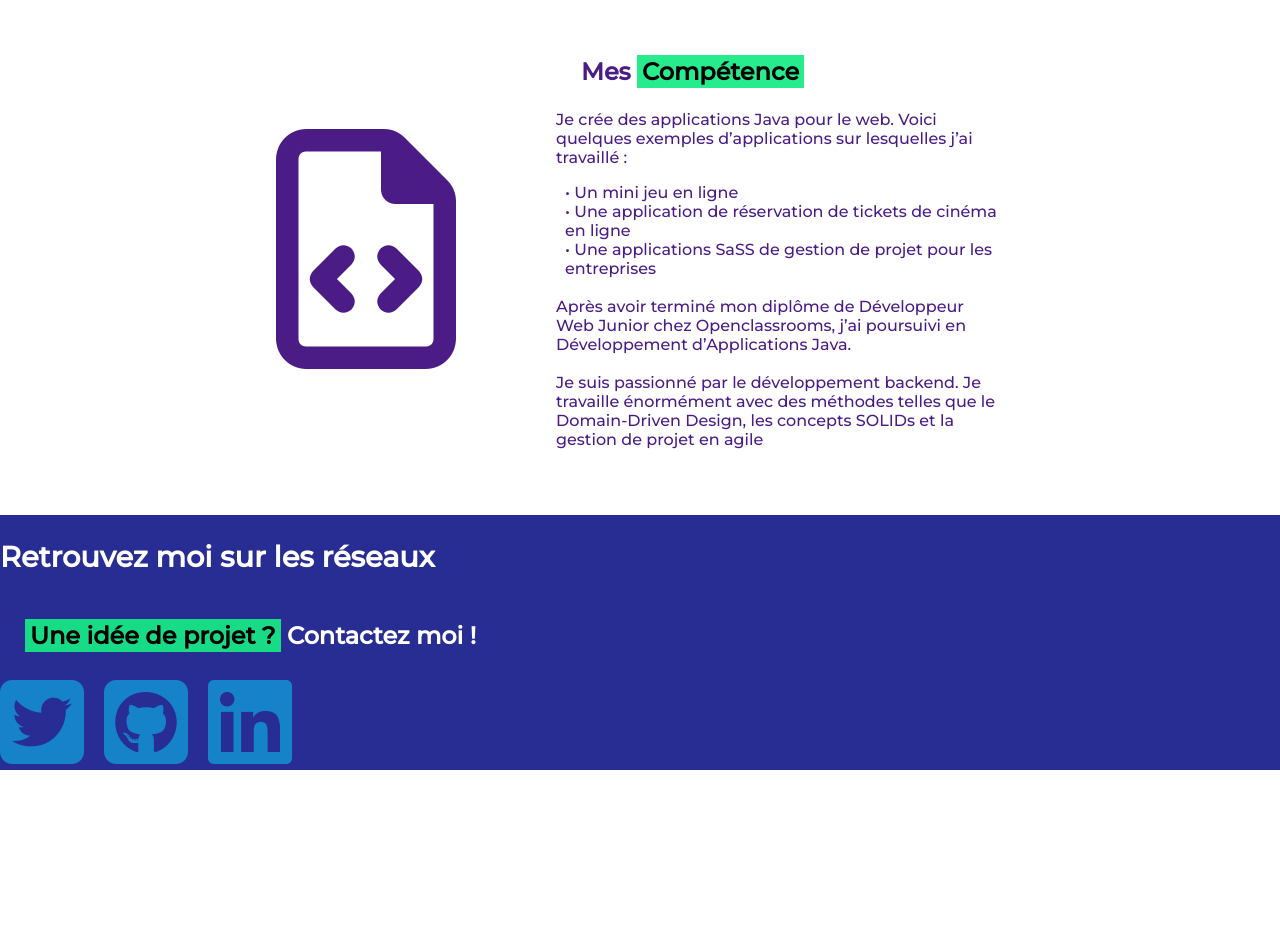
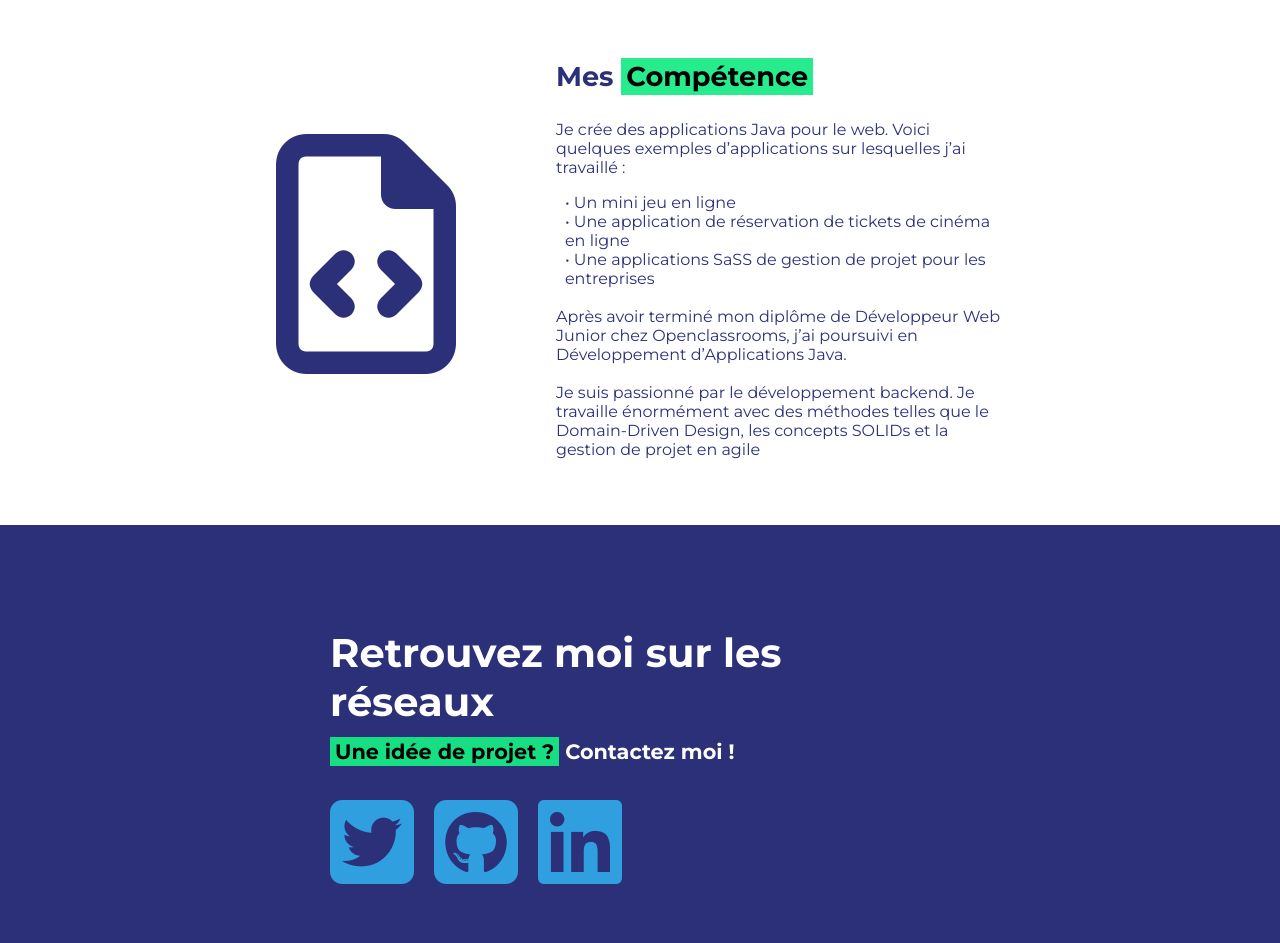
Before and after one commit to baptjul/proj1-java, a plain HTML site: page index.html in a window 1280 px wide. Shown: the part 440-1383 px from the top of the page. Before the commit the page ends 1212 px from the top, so only its background shows below. Drawn offline with Linux system fonts and the light colour scheme.

Commit message:
css and content

```diff
--- a/index.html
+++ b/index.html
@@ -4,9 +4,9 @@
 <head>
     <meta charset="utf-8" />
     <meta name="viewport" content="width=device-width, initial-scale=1.0" />
-    <link rel="preconnect" href="https://fonts.googleapis.com" />
-    <link rel="preconnect" href="https://fonts.gstatic.com" crossorigin />
-    <link href="https://fonts.googleapis.com/css2?family=Montserrat:wght@500&display=swap" rel="stylesheet" />
+    <link rel="preconnect" href="https://fonts.googleapis.com">
+    <link rel="preconnect" href="https://fonts.gstatic.com" crossorigin>
+    <link href="https://fonts.googleapis.com/css2?family=Montserrat:wght@400;700&display=swap" rel="stylesheet">
 
     <link rel="stylesheet" href="projet1.css" />
     <script src="https://kit.fontawesome.com/17089d417a.js" crossorigin="anonymous"></script>
@@ -29,7 +29,7 @@
     </div>
 
     <div class="box center">
-        <i class="far fa-file-code"></i>
+        <i class="rotate-center far fa-file-code"></i>
         <div class="center_text">
             <h3>Mes <span class="title_background">Compétence</span></h3>
             <p>
@@ -52,17 +52,29 @@
     </div>
 
     <div class="footer">
-        <h2>Retrouvez moi sur les réseaux</h2>
-        <h3>
-            <span class="title_background">Une idée de projet ?</span> Contactez moi !
-        </h3>
+        <div class="footer_text">
+            <h2>Retrouvez moi sur les réseaux</h2>
+            <h4>
+                <span class="title_background">Une idée de projet ?</span> Contactez moi !
+            </h4>
 
-        <div class="links">
-            <a href="https://twitter.com/cassidoo/status/1460758730497212420" alt="twitter link"><i
-                    class="fab fa-twitter-square"></i></a>
-            <a href="https://github.com/baptjul/" alt="git link"><i class="fab fa-github-square"></i></a>
-            <a href="https://www.linkedin.com/in/baptiste-julienne/" alt="linkedin link"><i
-                    class="fab fa-linkedin"></i></a>
+            <div class="links">
+                <div class="links_prop">
+                    <a href="https://twitter.com/cassidoo/status/1460758730497212420" alt="twitter link">
+                        <i class="fab fa-twitter-square"></i>
+                    </a>
+                </div>
+                <div class="links_prop">
+                    <a href="https://github.com/baptjul/" alt="git link">
+                        <i class="fab fa-github-square"></i>
+                    </a>
+                </div>
+                <div class="links_prop">
+                    <a href="https://www.linkedin.com/in/baptiste-julienne/" alt="linkedin link">
+                        <i class="fab fa-linkedin"></i>
+                    </a>
+                </div>
+            </div>
         </div>
     </div>
 </body>
--- a/projet1.css
+++ b/projet1.css
@@ -6,17 +6,23 @@ html, body {
 }
 
 h1 {
+    font-weight: bold;
     font-size: 2.5em;
     margin-bottom: -15px;
     margin-top: 0;
 }
 
 h2 {
-    font-size: 1.8em;
+    font-size: 2.5em;
+    font-weight: bold;
 }
 
 h3 {
     font-size: 1.5em;
+}
+
+h4 {
+    font-size: 1.3em;
 }
 
 .title_background {
@@ -46,8 +52,8 @@ h3 {
     margin-top: 0;
 }
 
-.header_text h1, h3 {
-    padding-left: 25px;
+.header_text h1, .header_text h3 {
+    padding-left: 20px;
 }
 
 .header_text p {
@@ -63,9 +69,14 @@ h3 {
 /* ------ center ------ */
 
 .center {
-    color: #3c0a7cec;
+    color: #111768e3;
     align-items: center;
     margin: 50px 0 50px 0;
+}
+
+.center h3 {
+    padding-left: 0;
+    font-size: 1.7em;
 }
 
 .center i {
@@ -82,29 +93,57 @@ h3 {
     margin-left: 2%;
 }
 
+.rotate-center:hover {
+	animation: rotate-center 0.3s ease-in-out both;
+}
+
+@keyframes rotate-center {
+    0% {
+        transform: rotate(0);
+    }
+    100% {
+        transform: rotate(360deg);
+    }
+}
+
+
 /* ------ footer ------ */
 
 .footer {
-    background-color: #161d8bec;
+    height: 100%;
+    background-color: #111768e3;
     display: flex;
     flex-direction: column;
+    align-items: center;
+    padding: 20px 20px 20px 20px;
+}
+
+.footer_text h2 {
+    margin-bottom: -15px;
+}
+
+.footer_text {
+    width: 50%;
+    padding: 50px 0px 50px 0px;
 }
 
 .links {
+    margin-top: 30px;
     display: flex;
     align-items: center;
 }
 
 .links i {
-    color: #1489ceec ;
+    color: #2f9fe0 ;
     font-size: 6em;
-    padding-right: 20px;
+    margin-right: 20px;
+    padding-top: -15;
 }
 
-.links a {
-    transition: all .2s ease-in-out;
+.lonks_prop {
+    transition: all 1s ease-in-out;
 }
 
-.links a:hover {
+.links_prop:hover {
     transform: scale(1.1);
 }
```
